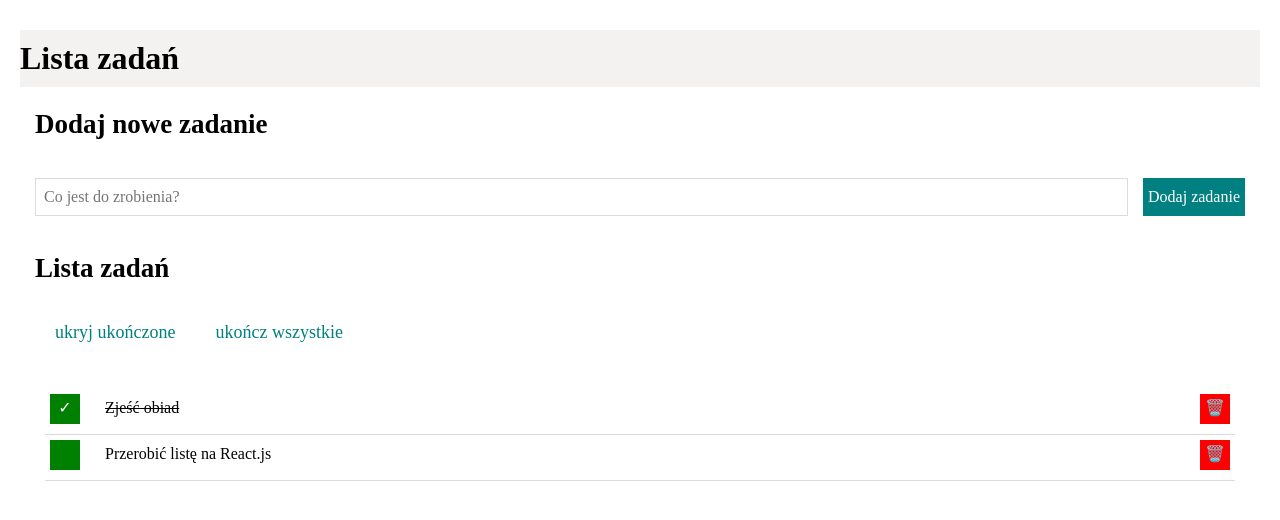
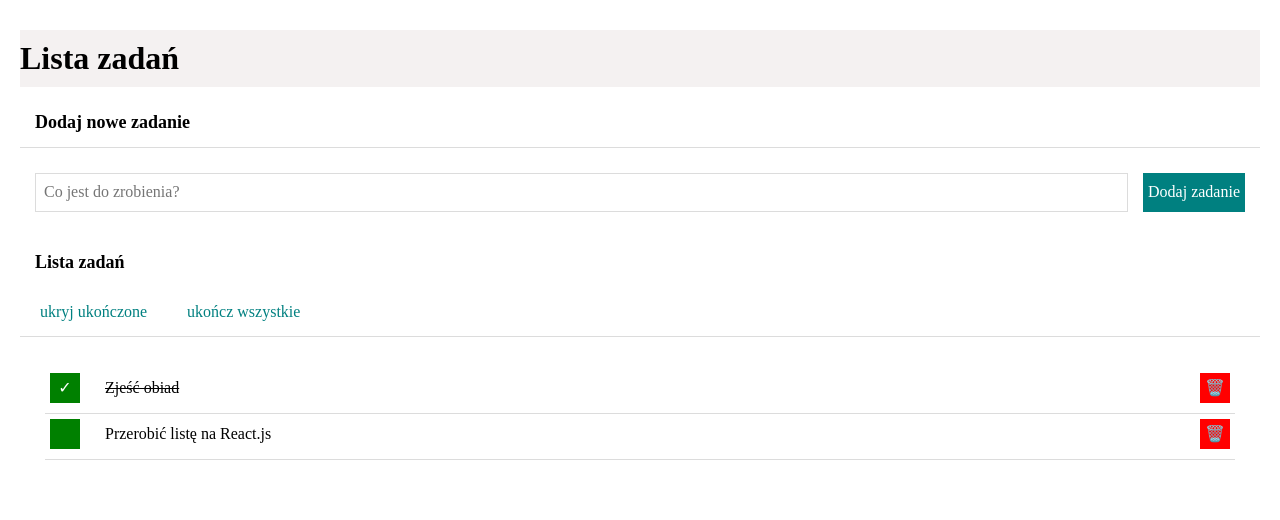
Before and after one commit to Przemo3028/To-Do-List-react, a React (Create React App) app: page / in a window 1280 px wide. Shown: the top 520 px of the page. Built offline with nearby package versions, Linux system fonts and the light colour scheme.

Commit message:
class name changed

```diff
--- a/src/Section/style.css
+++ b/src/Section/style.css
@@ -2,13 +2,13 @@
     background-color: hsl(0, 0%, 100%);
 }
 
-.section__body {
+.section__header {
     display: grid;
     border-bottom: 1px solid gainsboro;
     margin: 10px 0px;
 }
 
-.section__header {
+.section__title {
     padding: 0px 15px;
     font-size: large;
     margin: 15px 0px;
```
